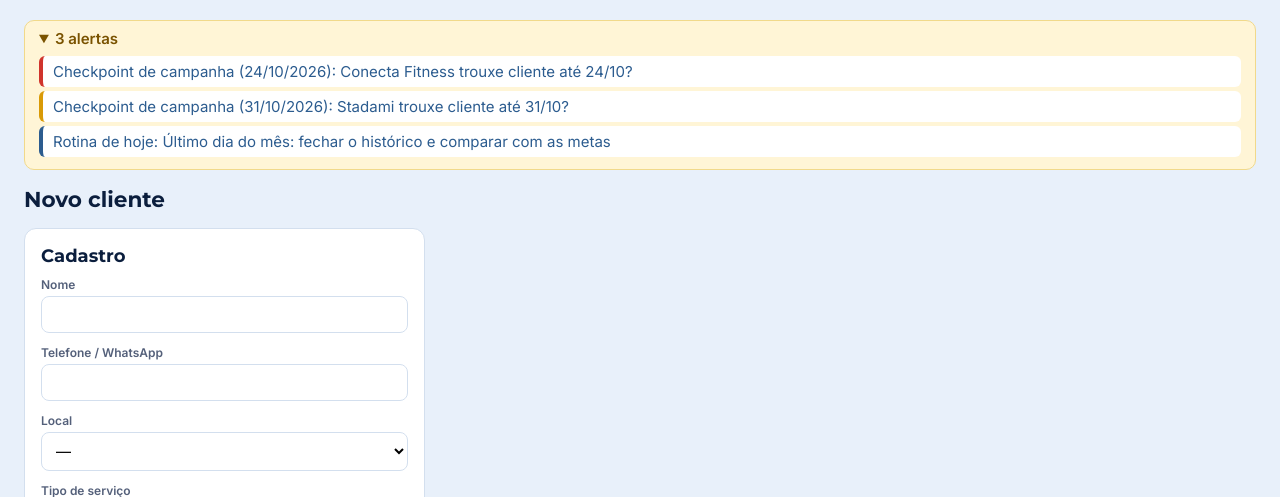
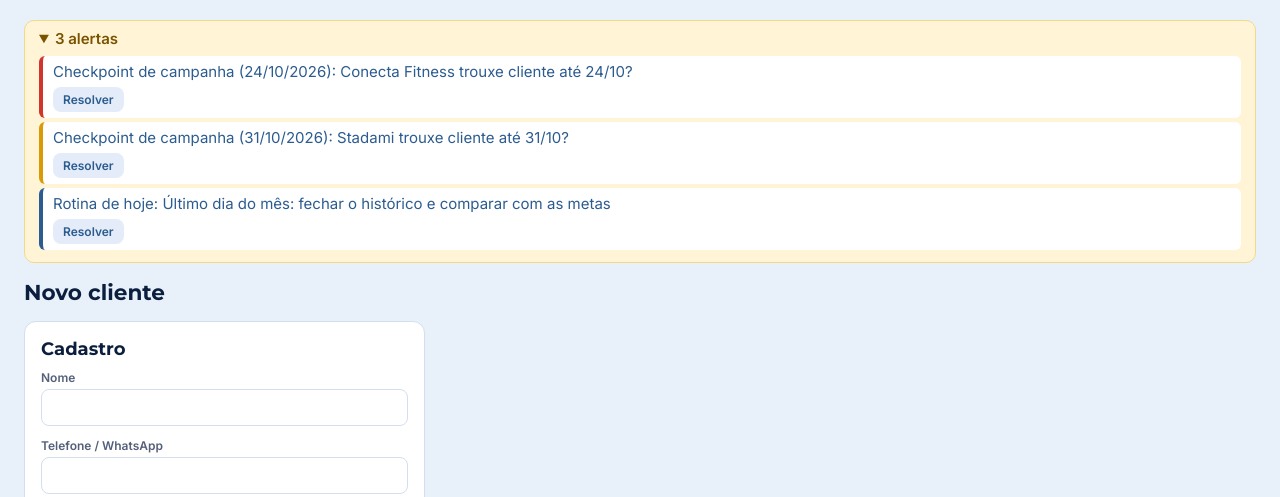
Before and after one commit to UziCelli/claude-code-crm, a FastAPI app: page /clientes/novo in a window 1280 px wide, after a click that opens the changed part. Shown: the part 52-549 px from the top of the page. Run offline with FastAPI, Linux system fonts and the light colour scheme; data comes from the database, SQL or seed files in the repository; data that the repository does not hold is empty.

Commit message:
Ficha: Registrar pagamento no cartão Renovação; alerta sem ação ganha o botão Resolver
Co-Authored-By: Claude Opus 5.5 <noreply@anthropic.com>
Claude-Session: https://claude.ai/code/session_01AHZwtY8sxskjeMPmPP5J4L

```diff
--- a/app/templates/_alertas.html
+++ b/app/templates/_alertas.html
@@ -9,7 +9,7 @@
       {% elif x.dialogo %}<button type="button" class="{{ x.classe or 'claro' }} pequeno" data-abrir="{{ x.dialogo }}" data-voltar="{{ request.url.path }}"{% for k, v in x.dados.items() %} data-{{ k }}="{{ v }}"{% endfor %}>{{ x.rotulo }}</button>
       {% else %}<a class="btn claro pequeno" href="{{ x.href }}"{% if x.externo %} target="_blank" rel="noopener"{% endif %}>{{ x.rotulo }}</a>{% endif %}
       {% endfor %}
-    </div>{% endif %}
+    </div>{% else %}<div class="acoes-alerta"><a class="btn claro pequeno" href="{{ a.url }}">Resolver</a></div>{% endif %}
   </li>
   {% endfor %}
 </ul>
--- a/app/templates/cliente.html
+++ b/app/templates/cliente.html
@@ -32,6 +32,7 @@
     <div class="linha" style="justify-content:space-between"><strong>{{ renova|data }}</strong>{% if cobranca %}<span class="tag vermelho">{{ cobranca.dias }} dias de atraso</span>{% endif %}</div>
     {% if renovacao and renovacao.ciclos %}<p class="muted">Andou com {{ {'pagamento': 'o pagamento', 'renovacao': 'a renovação marcada', 'pausa': 'o mês pulado'}[renovacao.motivo] }} de {{ renovacao.motivo_data|data }} (no cadastro: {{ renovacao.gravada|data }}).</p>{% endif %}
     {% if renovacao and renovacao.falta > 0 %}<p class="muted">{{ 'Renovação marcada, pagamento ainda não lançado' if renovacao.pendente else 'Pagamento parcial' }}: falta {{ renovacao.falta|moeda }}.</p>{% endif %}
+    <div class="linha" style="margin:8px 0"><button class="verde pequeno" data-abrir="dlg-pgto" data-titulo="Registrar pagamento de {{ c.nome }}" data-cliente_id="{{ c.id }}" data-valor="{{ ('%.2f'|format((renovacao.falta if renovacao and renovacao.falta > 0 else c.valor)|float))|replace('.', ',') if c.valor else '' }}" data-descricao="Mensalidade {{ data_iso(renova)[5:7] if data_iso(renova) else hoje()[5:7] }}/{{ data_iso(renova)[:4] if data_iso(renova) else hoje()[:4] }}" data-voltar="/clientes/{{ c.id }}">Registrar pagamento</button><span class="muted">a renovação anda sozinha</span></div>
     {% if cobranca %}<p class="muted">Com multa e juros: {{ cobranca.total|moeda }} ({{ cobranca.valor|moeda }} + multa {{ cobranca.multa|moeda }} + juros {{ cobranca.juros|moeda }}).</p>{% endif %}
     <form method="post" action="/clientes/{{ c.id }}/evento" class="linha" data-confirmar="Pular a renovação de {{ renova|data }} sem cobrança?">
       <input type="hidden" name="tipo" value="pausa"><input type="hidden" name="data" value="{{ hoje() }}">
@@ -80,7 +81,6 @@
 
     <div class="card mt">
       <h2>Registrar no histórico</h2>
-      <p class="muted">Pagamento vai para o financeiro: <a href="/financeiro/mensalidades">Mensalidades</a> → Registrar pagamento.</p>
       <p><a href="/agenda?aluno={{ c.id }}">Aulas: marque na Agenda.</a></p>
       <form method="post" action="/clientes/{{ c.id }}/evento" class="form-grid">
         <input type="hidden" name="tipo" value="anotacao">
```
